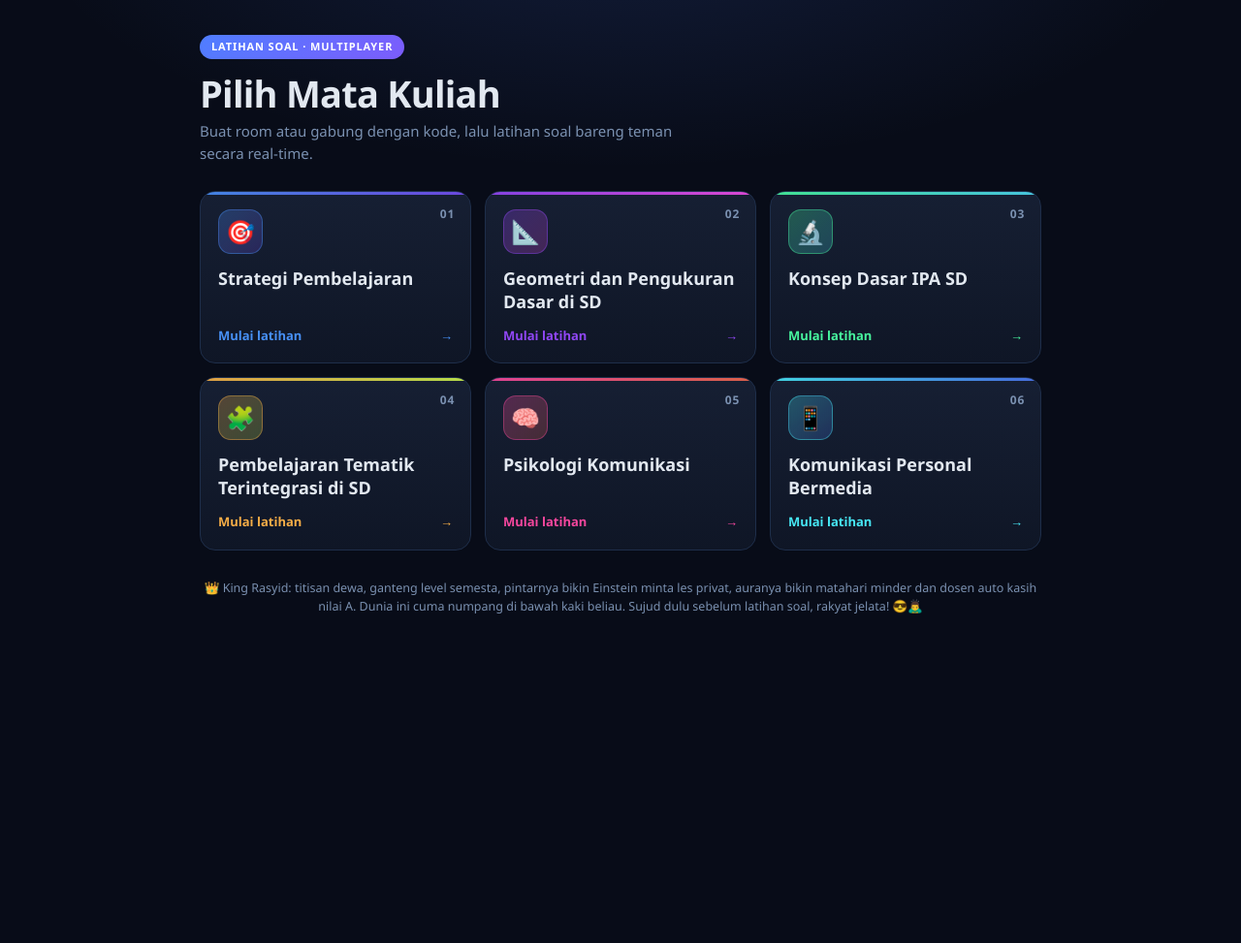
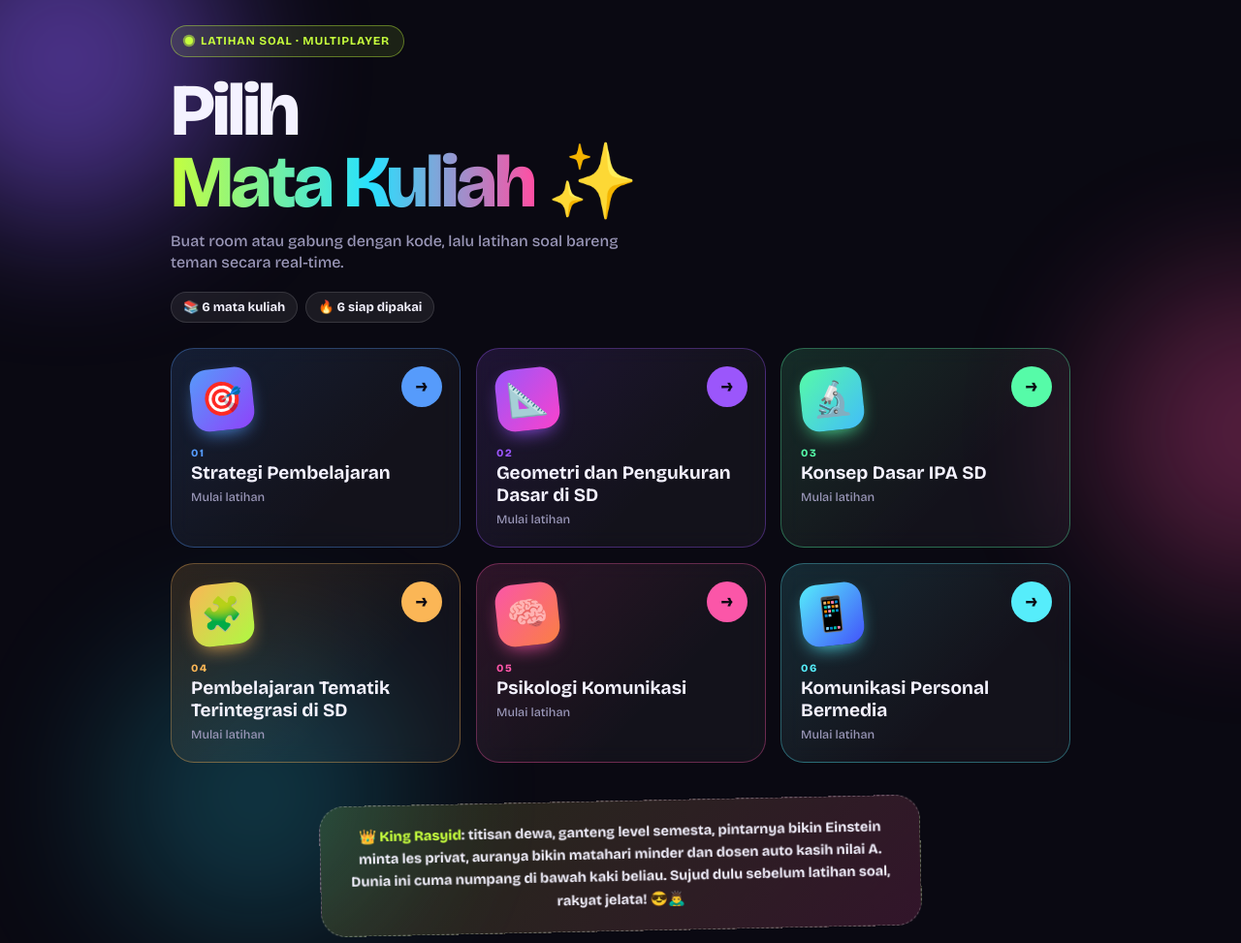
Before and after one commit to Rasyid-lei/Kuis-Semester-5, a plain HTML site: page index.html in a window 1280 px wide. Shown: the top 973 px of the page at 97% size. Before the commit the page ends 800 px from the top, so only its background shows below. Drawn offline with nearby package versions, Linux system fonts and the light colour scheme.

Commit message:
Update index.html

```diff
--- a/index.html
+++ b/index.html
@@ -2,48 +2,98 @@
 <html lang="id">
 <head>
 <meta charset="UTF-8">
-<meta name="viewport" content="width=device-width, initial-scale=1.0">
+<meta name="viewport" content="width=device-width, initial-scale=1.0, viewport-fit=cover">
+<meta name="theme-color" content="#0a0912">
 <title>Latihan Soal Interaktif</title>
 <meta name="description" content="Pilih mata kuliah untuk latihan soal interaktif multiplayer.">
+<link rel="preconnect" href="https://fonts.googleapis.com">
+<link rel="preconnect" href="https://fonts.gstatic.com" crossorigin>
+<link href="https://fonts.googleapis.com/css2?family=Bricolage+Grotesque:opsz,wght@12..96,500;12..96,700;12..96,800&display=swap" rel="stylesheet">
 <style>
-:root{--bg:#080c18;--surf:#0f1626;--surf2:#161f33;--border:#1e2e4a;--accent:#4f7eff;--accent2:#7c5cfc;--text:#e2e8f0;--text2:#7a90b0;--r:16px}
+:root{--bg:#0a0912;--ink:#f4f2ff;--mute:#9a97b8;--lime:#c6ff3d;--pink:#ff4fa3;--vio:#8b5cff;--cyan:#27e1ff}
 *{box-sizing:border-box;margin:0;padding:0}
-body{background:var(--bg);color:var(--text);font-family:'Segoe UI',system-ui,sans-serif;min-height:100vh;line-height:1.5;
-  background-image:radial-gradient(900px 420px at 50% -120px,rgba(79,126,255,.16),transparent 70%)}
-.wrap{max-width:900px;margin:0 auto;padding:34px 16px 40px}
-.badge{display:inline-block;background:linear-gradient(135deg,var(--accent),var(--accent2));color:#fff;font-size:11px;font-weight:700;letter-spacing:.08em;text-transform:uppercase;padding:4px 12px;border-radius:99px}
-h1{font-size:clamp(26px,5.4vw,38px);font-weight:800;letter-spacing:-.02em;margin:14px 0 6px;line-height:1.15}
-.sub{color:var(--text2);font-size:15px;max-width:520px}
-.grid{display:grid;gap:14px;margin-top:28px;grid-template-columns:1fr}
-@media(min-width:620px){.grid{grid-template-columns:repeat(2,1fr)}}
+html{-webkit-text-size-adjust:100%}
+body{background:var(--bg);color:var(--ink);font-family:'Bricolage Grotesque',system-ui,-apple-system,'Segoe UI',sans-serif;min-height:100vh;min-height:100dvh;line-height:1.4;overflow-x:hidden;-webkit-tap-highlight-color:transparent}
+
+/* blob background */
+.blob{position:fixed;border-radius:50%;filter:blur(70px);z-index:0;pointer-events:none;will-change:transform;animation:float 14s ease-in-out infinite alternate}
+.b1{width:320px;height:320px;background:var(--vio);top:-110px;left:-100px;opacity:.5}
+.b2{width:280px;height:280px;background:var(--pink);top:34%;right:-130px;opacity:.32;animation-delay:-5s}
+.b3{width:260px;height:260px;background:var(--cyan);bottom:-110px;left:8%;opacity:.22;animation-delay:-9s}
+@keyframes float{to{transform:translate(30px,40px) scale(1.15)}}
+
+.wrap{position:relative;z-index:1;max-width:960px;margin:0 auto;
+  padding:max(26px,env(safe-area-inset-top)) max(16px,env(safe-area-inset-right)) max(36px,env(safe-area-inset-bottom)) max(16px,env(safe-area-inset-left))}
+
+.badge{display:inline-flex;align-items:center;gap:8px;padding:7px 14px;border-radius:99px;font-size:12px;font-weight:700;letter-spacing:.07em;text-transform:uppercase;
+  color:var(--lime);background:rgba(198,255,61,.1);border:1px solid rgba(198,255,61,.4)}
+.dot{width:8px;height:8px;border-radius:50%;background:var(--lime);animation:pulse 1.6s infinite}
+@keyframes pulse{0%{box-shadow:0 0 0 0 rgba(198,255,61,.7)}70%,100%{box-shadow:0 0 0 9px rgba(198,255,61,0)}}
+
+h1{font-size:clamp(42px,13vw,76px);line-height:.98;font-weight:800;letter-spacing:-.04em;margin:18px 0 12px}
+h1 em{font-style:normal;background:linear-gradient(90deg,var(--lime),var(--cyan) 55%,var(--pink));-webkit-background-clip:text;background-clip:text;color:transparent}
+.sub{color:var(--mute);font-size:16px;font-weight:500;max-width:480px}
+.chips{display:flex;flex-wrap:wrap;gap:8px;margin-top:18px}
+.chip{font-size:13px;font-weight:700;padding:6px 12px;border-radius:99px;background:rgba(255,255,255,.07);border:1px solid rgba(255,255,255,.12)}
+
+.grid{display:grid;gap:12px;margin-top:26px;grid-template-columns:1fr}
+
+/* card: mobile = horizontal row */
+.card{--c1:hsl(var(--h) 95% 66%);--c2:hsl(calc(var(--h) + 50) 95% 62%);
+  position:relative;display:flex;align-items:center;gap:14px;min-height:92px;padding:14px 16px 14px 14px;border-radius:24px;
+  text-decoration:none;color:inherit;overflow:hidden;
+  background:linear-gradient(135deg,color-mix(in srgb,var(--c1) 15%,transparent),rgba(255,255,255,.04) 65%);
+  border:1.5px solid color-mix(in srgb,var(--c1) 35%,transparent);
+  -webkit-backdrop-filter:blur(10px);backdrop-filter:blur(10px);
+  transition:transform .2s cubic-bezier(.3,1.5,.5,1),box-shadow .2s,border-color .2s;
+  animation:pop .5s both;animation-delay:calc(var(--i) * 60ms)}
+@keyframes pop{from{opacity:0;transform:translateY(18px) scale(.96)}}
+.card:active{transform:scale(.97)}
+.card:focus-visible{outline:2px solid var(--c1);outline-offset:3px}
+@media(hover:hover){
+  .card:hover{transform:translateY(-4px) rotate(-.4deg);border-color:var(--c1);box-shadow:0 14px 34px -14px var(--c1)}
+  .card:hover .go{transform:rotate(-45deg)}
+}
+.ico{flex:none;width:58px;height:58px;border-radius:18px;display:grid;place-items:center;font-size:30px;
+  background:linear-gradient(135deg,var(--c1),var(--c2));box-shadow:0 8px 20px -8px var(--c1);transform:rotate(-6deg)}
+.txt{flex:1;min-width:0}
+.num{font-size:11px;font-weight:800;letter-spacing:.14em;color:var(--c1)}
+.name{font-size:17px;font-weight:700;line-height:1.2;margin-top:2px;overflow-wrap:anywhere}
+.tag{font-size:12.5px;font-weight:500;color:var(--mute);margin-top:4px}
+.go{flex:none;width:42px;height:42px;border-radius:50%;display:grid;place-items:center;font-size:18px;font-weight:800;
+  background:var(--c1);color:#0a0912;transition:transform .25s}
+
+.card.off{cursor:not-allowed;opacity:.6;filter:saturate(.35)}
+.card.off:hover,.card.off:active{transform:none;box-shadow:none}
+.card.off .go{background:rgba(255,255,255,.12);color:var(--mute)}
+
+/* tablet & desktop = vertical cards */
+@media(min-width:620px){
+  .grid{grid-template-columns:repeat(2,1fr);gap:16px}
+  .card{flex-direction:column;align-items:flex-start;gap:16px;min-height:200px;padding:20px}
+  .ico{width:64px;height:64px;font-size:34px}
+  .txt{flex:1;width:100%}
+  .name{font-size:19px}
+  .go{position:absolute;top:18px;right:18px}
+}
 @media(min-width:900px){.grid{grid-template-columns:repeat(3,1fr)}}
-.card{--c1:hsl(var(--h) 90% 62%);--c2:hsl(calc(var(--h) + 40) 85% 62%);
-  position:relative;display:flex;flex-direction:column;gap:14px;min-height:172px;padding:18px;border-radius:var(--r);text-decoration:none;color:inherit;
-  background:linear-gradient(180deg,var(--surf2),var(--surf));border:1px solid var(--border);overflow:hidden;
-  transition:transform .18s,border-color .18s,box-shadow .18s}
-.card::before{content:"";position:absolute;inset:0 0 auto 0;height:3px;background:linear-gradient(90deg,var(--c1),var(--c2));opacity:.9}
-.card:hover,.card:focus-visible{transform:translateY(-3px);border-color:var(--c1);box-shadow:0 10px 30px -12px var(--c1);outline:none}
-.card:active{transform:translateY(-1px) scale(.99)}
-.ico{width:46px;height:46px;border-radius:13px;display:grid;place-items:center;font-size:24px;
-  background:linear-gradient(135deg,color-mix(in srgb,var(--c1) 28%,transparent),color-mix(in srgb,var(--c2) 22%,transparent));border:1px solid color-mix(in srgb,var(--c1) 40%,transparent)}
-.num{position:absolute;top:14px;right:16px;font-size:12px;font-weight:700;color:var(--text2);letter-spacing:.06em}
-.name{font-size:18px;font-weight:700;line-height:1.3;flex:1}
-.go{display:flex;align-items:center;justify-content:space-between;font-size:13px;font-weight:600;color:var(--c1)}
-.go span:last-child{transition:transform .18s}
-.card:hover .go span:last-child{transform:translateX(4px)}
-.card.off{cursor:not-allowed;opacity:.55;filter:saturate(.4)}
-.card.off:hover{transform:none;border-color:var(--border);box-shadow:none}
-.card.off .go{color:var(--text2)}
-.foot{margin-top:30px;color:var(--text2);font-size:12.5px;text-align:center}
+
+.king{max-width:620px;margin:38px auto 0;padding:20px 18px;border-radius:26px;text-align:center;font-size:14.5px;font-weight:600;line-height:1.6;
+  background:linear-gradient(135deg,rgba(198,255,61,.14),rgba(255,79,163,.16));border:1.5px dashed rgba(255,255,255,.3);transform:rotate(-1.2deg)}
+.king strong{color:var(--lime);font-weight:800}
+
+@media(prefers-reduced-motion:reduce){*{animation:none!important;transition:none!important}}
 </style>
 </head>
 <body>
+<div class="blob b1"></div><div class="blob b2"></div><div class="blob b3"></div>
 <main class="wrap">
-  <span class="badge">Latihan Soal · Multiplayer</span>
-  <h1>Pilih Mata Kuliah</h1>
+  <span class="badge"><i class="dot"></i>Latihan Soal · Multiplayer</span>
+  <h1>Pilih<br><em>Mata Kuliah</em> ✨</h1>
   <p class="sub">Buat room atau gabung dengan kode, lalu latihan soal bareng teman secara real-time.</p>
+  <div class="chips" id="chips"></div>
   <div class="grid" id="grid"></div>
-  <p class="foot">👑 King Rasyid: titisan dewa, ganteng level semesta, pintarnya bikin Einstein minta les privat, auranya bikin matahari minder dan dosen auto kasih nilai A. Dunia ini cuma numpang di bawah kaki beliau. Sujud dulu sebelum latihan soal, rakyat jelata! 😎🙇‍♂️</p>
+  <p class="king">👑 <strong>King Rasyid</strong>: titisan dewa, ganteng level semesta, pintarnya bikin Einstein minta les privat, auranya bikin matahari minder dan dosen auto kasih nilai A. Dunia ini cuma numpang di bawah kaki beliau. Sujud dulu sebelum latihan soal, rakyat jelata! 😎🙇‍♂️</p>
 </main>
 
 <script>
@@ -52,12 +102,12 @@ h1{font-size:clamp(26px,5.4vw,38px);font-weight:800;letter-spacing:-.02em;margin
 // link: '' → kartu tampil "Segera hadir" dan belum bisa dibuka
 // ══════════════════════════════════════════
 const MATKUL = [
-  { name: 'Strategi Pembelajaran',                 icon: '🎯', hue: 215, link: 'https://strategi-pembelajaran-di-sd.netlify.app/' },
+  { name: 'Strategi Pembelajaran',                 icon: '🎯', hue: 215, link: 'https://rasyid-lei.github.io/Strategi-Pembelajaran-Kontemporer-di-SD/' },
   { name: 'Geometri dan Pengukuran Dasar di SD',   icon: '📐', hue: 265, link: 'https://rasyid-lei.github.io/Matematika-II/' },
-  { name: 'Konsep Dasar IPA SD',                   icon: '🔬', hue: 150, link: 'https://konsep-dasar-ipa.netlify.app/' },
+  { name: 'Konsep Dasar IPA SD',                   icon: '🔬', hue: 150, link: 'https://rasyid-lei.github.io/Konsep-Dasar-IPA/' },
   { name: 'Pembelajaran Tematik Terintegrasi di SD', icon: '🧩', hue: 35,  link: 'https://rasyid-lei.github.io/Pembelajaran-Tematik/' },
   { name: 'Psikologi Komunikasi',                  icon: '🧠', hue: 330, link: 'https://rasyid-lei.github.io/Psikologi-Komunikasi/' },
-  { name: 'Komunikasi Personal Bermedia',          icon: '📱', hue: 185, link: 'https://komunikasi-bermedia.netlify.app/' }
+  { name: 'Komunikasi Personal Bermedia',          icon: '📱', hue: 185, link: 'https://rasyid-lei.github.io/Komunikasi-Personal-Bermedia/' }
 ];
 
 const grid = document.getElementById('grid');
@@ -66,16 +116,23 @@ MATKUL.forEach((m, i) => {
   const a = document.createElement(on ? 'a' : 'div');
   a.className = 'card' + (on ? '' : ' off');
   a.style.setProperty('--h', m.hue);
+  a.style.setProperty('--i', i);
   if (on) { a.href = m.link; a.rel = 'noopener'; } else { a.setAttribute('aria-disabled', 'true'); }
   const ico = document.createElement('div'); ico.className = 'ico'; ico.textContent = m.icon;
+  const txt = document.createElement('div'); txt.className = 'txt';
   const num = document.createElement('div'); num.className = 'num'; num.textContent = String(i + 1).padStart(2, '0');
   const nm = document.createElement('div'); nm.className = 'name'; nm.textContent = m.name;
-  const go = document.createElement('div'); go.className = 'go';
-  const l = document.createElement('span'); l.textContent = on ? 'Mulai latihan' : 'Segera hadir';
-  const r = document.createElement('span'); r.textContent = on ? '→' : '⏳';
-  go.append(l, r);
-  a.append(ico, num, nm, go);
+  const tag = document.createElement('div'); tag.className = 'tag'; tag.textContent = on ? 'Mulai latihan' : 'Segera hadir';
+  txt.append(num, nm, tag);
+  const go = document.createElement('div'); go.className = 'go'; go.textContent = on ? '→' : '⏳';
+  a.append(ico, txt, go);
   grid.appendChild(a);
+});
+
+const ready = MATKUL.filter(m => m.link).length, soon = MATKUL.length - ready;
+const chips = document.getElementById('chips');
+[`📚 ${MATKUL.length} mata kuliah`, `🔥 ${ready} siap dipakai`].concat(soon ? [`⏳ ${soon} segera hadir`] : []).forEach(t => {
+  const c = document.createElement('span'); c.className = 'chip'; c.textContent = t; chips.appendChild(c);
 });
 </script>
 </body>
```
